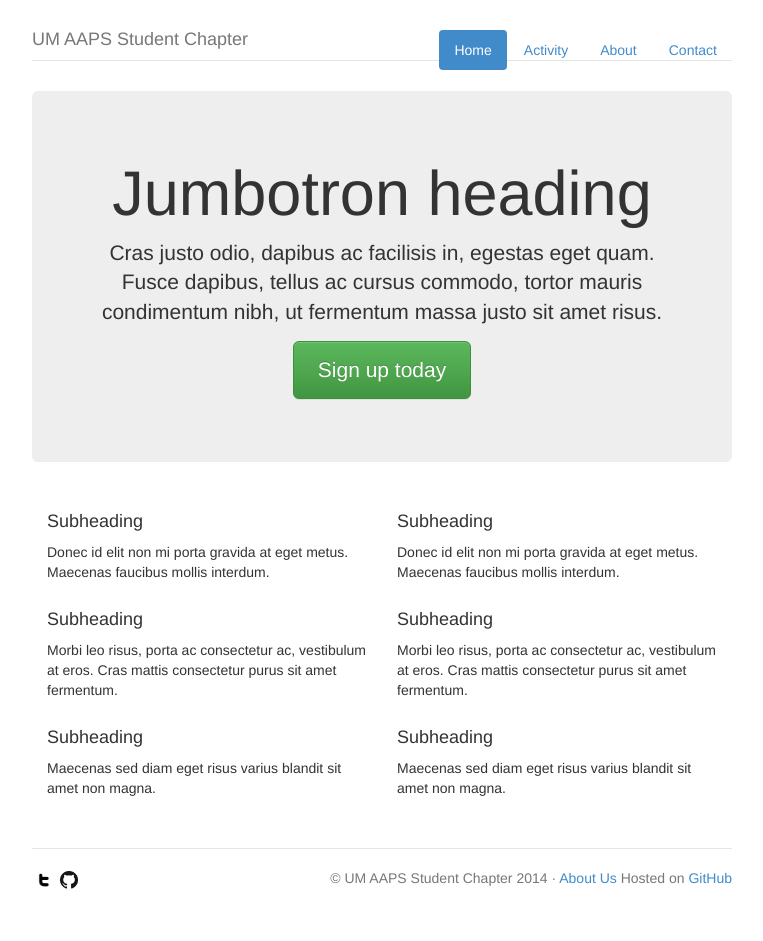
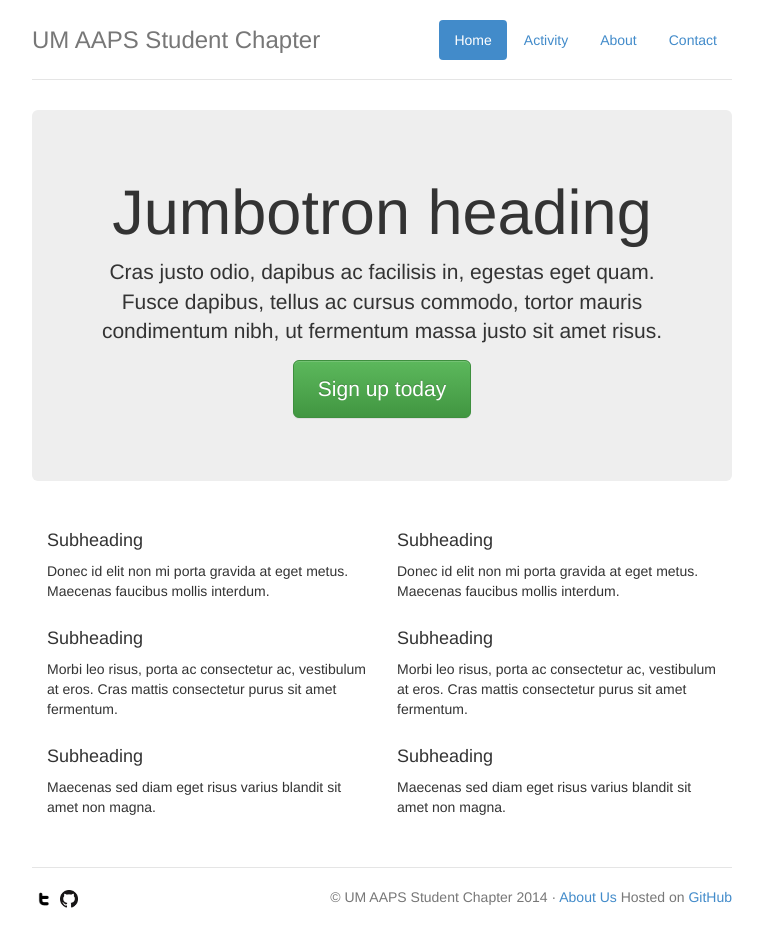
Before and after one commit to umaaps/umaaps.github.io, a Jekyll site: the page built from index.html, in a window 1280 px wide. Shown: the whole page, without its empty margins (258-1021 px from the left). Built offline with Jekyll 4.4.1, drawn with Linux system fonts in a browser that asks for light colours.

Commit message:
modify about.html

```diff
--- a/_includes/header.html
+++ b/_includes/header.html
@@ -6,5 +6,5 @@
           <li{% if page.url == '/about/' %} class="active"{% endif %}><a href="{{site.baseurl}}/about/">About</a></li>
           <li{% if page.url == '/contact/' %} class="active"{% endif %}><a href="{{site.baseurl}}/contact/">Contact</a></li>
         </ul>
-        <h4 class="text-muted">UM AAPS Student Chapter</h4>
+        <h3 class="text-muted">UM AAPS Student Chapter</h4>
       </div>
```
